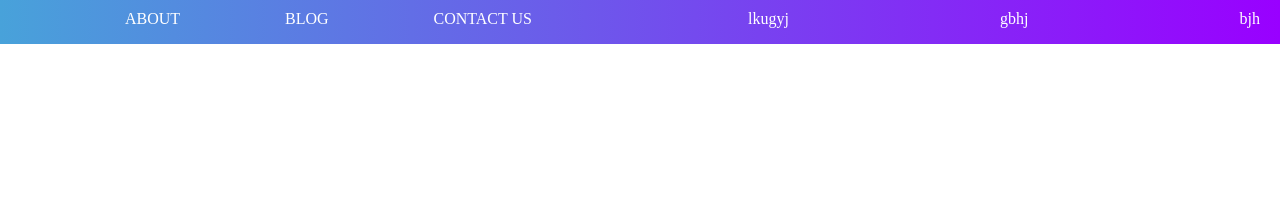
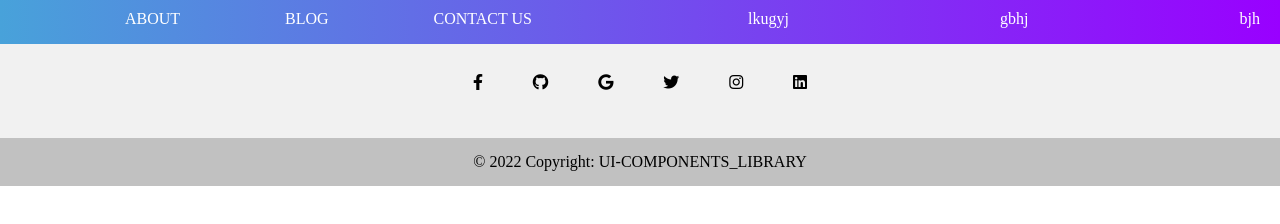
Before and after one commit to saurabhmaurya45/ui-component-library, a plain HTML site: page index.html in a window 1280 px wide. Drawn offline with Linux system fonts and the light colour scheme.

Commit message:
updated head part

```diff
--- a/index.html
+++ b/index.html
@@ -1,18 +1,24 @@
 <!DOCTYPE html>
 <html lang="en">
   <head>
-   <meta charset="UTF-8">
-   <meta http-equiv="X-UA-Compatible" content="IE=edge">
-   <meta name="viewport" content="width=device-width, initial-scale=1.0">
-   <link rel="stylesheet" href="style/style.css">
+    <meta charset="UTF-8" />
+    <meta http-equiv="X-UA-Compatible" content="IE=edge" />
+    <meta name="viewport" content="width=device-width, initial-scale=1.0" />
+    <link
+      rel="stylesheet"
+      href="https://cdnjs.cloudflare.com/ajax/libs/font-awesome/6.2.0/css/all.min.css"
+      integrity="sha512-xh6O/CkQoPOWDdYTDqeRdPCVd1SpvCA9XXcUnZS2FmJNp1coAFzvtCN9BmamE+4aHK8yyUHUSCcJHgXloTyT2A=="
+      crossorigin="anonymous"
+      referrerpolicy="no-referrer"
+    />
+    <link rel="stylesheet" href="style/style.css" />
     <title>||UI COMPONENT ||</title>
   </head>
   <body>
-
     <div class="navbar">
       <div class="left-nav">
         <div class="logo">
-            <img src="image/" alt="">
+          <img src="image/" alt="" />
         </div>
         <div class="about">ABOUT</div>
         <div class="blog">BLOG</div>
@@ -24,5 +30,21 @@
         <div class="dark">bjh</div>
       </div>
     </div>
+
+    <!-- footer -->
+    <footer>
+      <div class="f1">
+        <div class="facebook footer-icon"><a href=""><i class="fab fa-facebook-f"></i></a></div>
+        <div class="github"><a href=""><i class="fab fa-github"></i></a></div>
+        <div class="google"><a href=""><i class="fab fa-google"></i></a></div>
+        <div class="twitter"><a href=""><i class="fab fa-twitter"></i></a></div>
+        <div class="instagram"><a href=""><i class="fab fa-instagram"></i></a></div>
+        <div class="linkedin"><a href=""><i class="fab fa-linkedin"></i></a></div>
+
+      </div>
+      <div class="f2">
+        <p>&copy; 2022 Copyright: UI-COMPONENTS_LIBRARY</p>
+      </div>
+    </footer>
   </body>
 </html>
--- a/style/style.css
+++ b/style/style.css
@@ -8,7 +8,6 @@ body{
     background-color: blue;
     display: flex;
     flex-direction: column;
-
     background-image: linear-gradient(to right, rgb(72, 162, 218) , rgb(153, 0, 255));
 }
 .left-nav{
@@ -32,3 +31,43 @@ body{
     padding: 10px;
 
 }
+
+
+
+/* footer start */
+footer{
+    background-color: #f1f1f1;
+    /* margin: auto;
+    width: 60%; */
+}
+footer .f1{
+    display: flex;
+    width: 30%;
+    margin: auto;
+    justify-content: space-around;
+    align-items: center;
+    font-size: 16px;
+    padding: 30px;
+
+}
+footer .f1 a{
+    color: black;
+    text-decoration: none;
+
+}
+.footer-icon:hover{
+    width: 30px;
+    height: 30px;
+    background-color: red;
+    border-radius: 50%;
+}
+
+
+footer .f2{
+    background-color: rgba(0, 0, 0, 0.2);
+}
+footer .f2 p{
+    text-align: center;
+    padding: 15px;
+
+}
```
Lines whose indentation alone changed are shown as unchanged.
